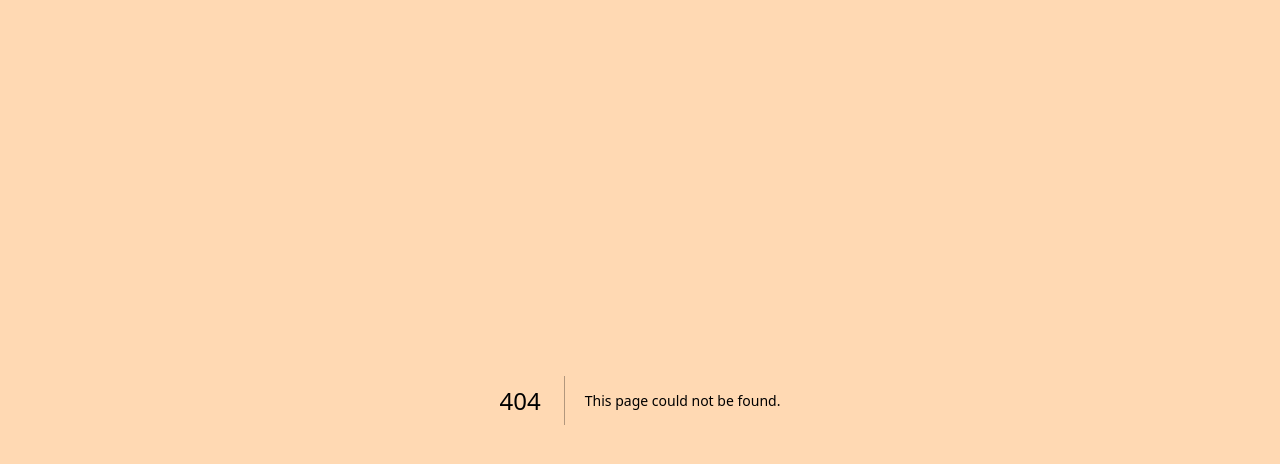
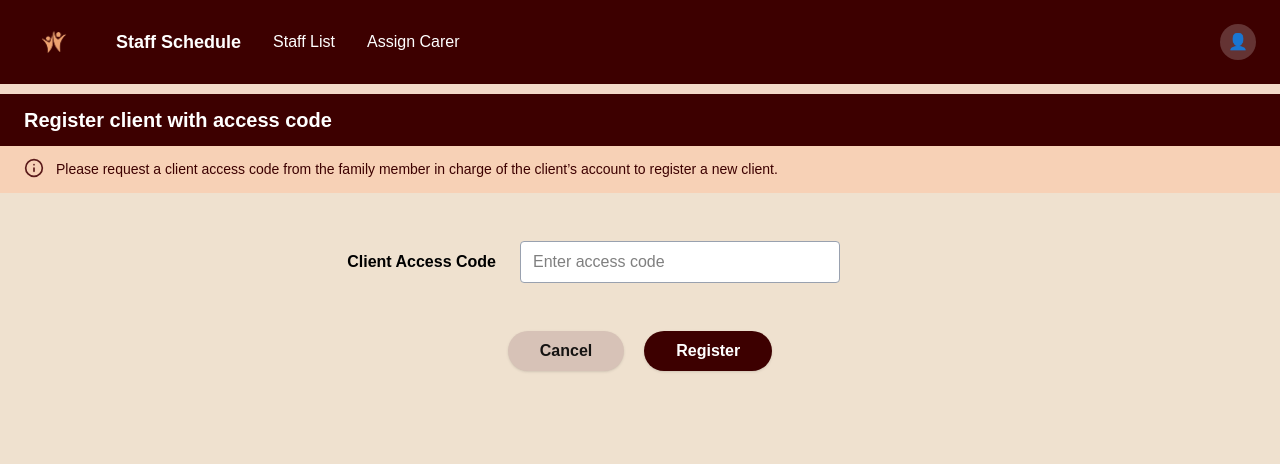
Before and after one commit to 404-Project-Not-Found/Scheduling-of-Care, a Next.js app: page /management_empty_dashboard/staff in a window 1280 px wide. Before the commit this address had no page. Shown: the top 464 px of the page. Built offline with nearby package versions, Linux system fonts and the light colour scheme.

Commit message:
feat: added register client with access code page

```diff
--- a/src/app/management_empty_dashboard/page.tsx
+++ b/src/app/management_empty_dashboard/page.tsx
@@ -30,7 +30,7 @@ export default function EmptyDashboard() {
             Client Schedule
           </span>
           <Link
-            href="/management_dashboard/carer-schedule"
+            href="/management_empty_dashboard/staff"
             className="hover:underline"
           >
             Staff Schedule
--- a/src/app/management_empty_dashboard/profile/page.tsx
+++ b/src/app/management_empty_dashboard/profile/page.tsx
@@ -47,7 +47,7 @@ export default function ManagementProfilePage() {
             Client Schedule
           </span>
           <Link
-            href="/management_dashboard/carer-schedule"
+            href="/management_empty_dashboard/staff"
             className="hover:underline"
           >
             Staff Schedule
--- /dev/null
+++ b/src/app/management_empty_dashboard/staff/page.tsx
@@ -0,0 +1,118 @@
+'use client';
+
+import Link from 'next/link';
+import Image from 'next/image';
+import { useState } from 'react';
+import { Info } from 'lucide-react';
+
+const C = {
+  header: '#3d0000',
+  headerSep: '#f3d9c9',
+  pageBg: '#efe1cf',
+  panel: '#3d0000',
+  noteBg: '#f7d1b6',
+  noteIcon: '#5a1a1a',
+  textDark: '#3d0000',
+};
+
+export default function StaffSchedulePage() {
+  const [code, setCode] = useState('');
+
+  const onSubmit = (e: React.FormEvent) => {
+    e.preventDefault();
+    console.log('Register client with code:', code);
+  };
+
+  return (
+    <main className="min-h-screen" style={{ background: C.pageBg }}>
+      <header
+        className="flex items-center justify-between px-6 py-3"
+        style={{ background: C.header, color: 'white' }}
+      >
+        <div className="flex items-center gap-8">
+          <Link href="/management_empty_dashboard" className="shrink-0">
+            <Image
+              src="/dashboardLogo.png"
+              alt="Dashboard Logo"
+              width={60}
+              height={60}
+              className="cursor-pointer"
+              priority
+            />
+          </Link>
+
+          <span className="font-semibold text-lg">Staff Schedule</span>
+
+          <span>Staff List</span>
+          <span>Assign Carer</span>
+        </div>
+
+        <Link
+          href="/management_empty_dashboard/profile"
+          className="w-9 h-9 rounded-full bg-white/20 flex items-center justify-center hover:bg-white/30"
+          title="Profile"
+        >
+          <span>👤</span>
+        </Link>
+      </header>
+
+      <div style={{ background: C.headerSep, height: 10 }} />
+
+      <div
+        className="px-6 py-3 text-white text-xl font-semibold"
+        style={{ background: C.panel }}
+      >
+        Register client with access code
+      </div>
+
+      {/* Notice */}
+      <div
+        className="flex items-start gap-3 px-6 py-3 text-sm"
+        style={{ background: C.noteBg, color: C.textDark }}
+      >
+        <Info size={20} color={C.noteIcon} />
+
+        <p className="leading-relaxed">
+          Please request a client access code from the family member in charge
+          of the client’s account to register a new client.
+        </p>
+      </div>
+
+      {/* Form */}
+      <section className="px-6 py-10">
+        <form
+          onSubmit={onSubmit}
+          className="mx-auto w-full max-w-3xl bg-transparent"
+        >
+          <div className="grid grid-cols-1 sm:grid-cols-3 items-center gap-4 sm:gap-6 py-2">
+            <label className="justify-self-end font-semibold text-lg text-black sm:text-base">
+              Client Access Code
+            </label>
+            <input
+              type="text"
+              value={code}
+              onChange={(e) => setCode(e.target.value)}
+              className="sm:col-span-2 w-ful max-w-xs border text-black border-gray-400 rounded bg-white px-3 py-2"
+              placeholder="Enter access code"
+            />
+          </div>
+
+          <div className="flex items-center gap-5 mt-10 justify-center">
+            <Link
+              href="/management_empty_dashboard"
+              className="bg-[#d7c2b7] text-black/90 px-8 py-2 rounded-full font-semibold shadow-sm hover:brightness-95"
+            >
+              Cancel
+            </Link>
+            <button
+              type="submit"
+              className="bg-[#3d0000] text-white px-8 py-2 rounded-full font-semibold shadow-sm hover:brightness-110"
+            >
+              Register
+            </button>
+          </div>
+        </form>
+      </section>
+    </main>
+  );
+}
```
